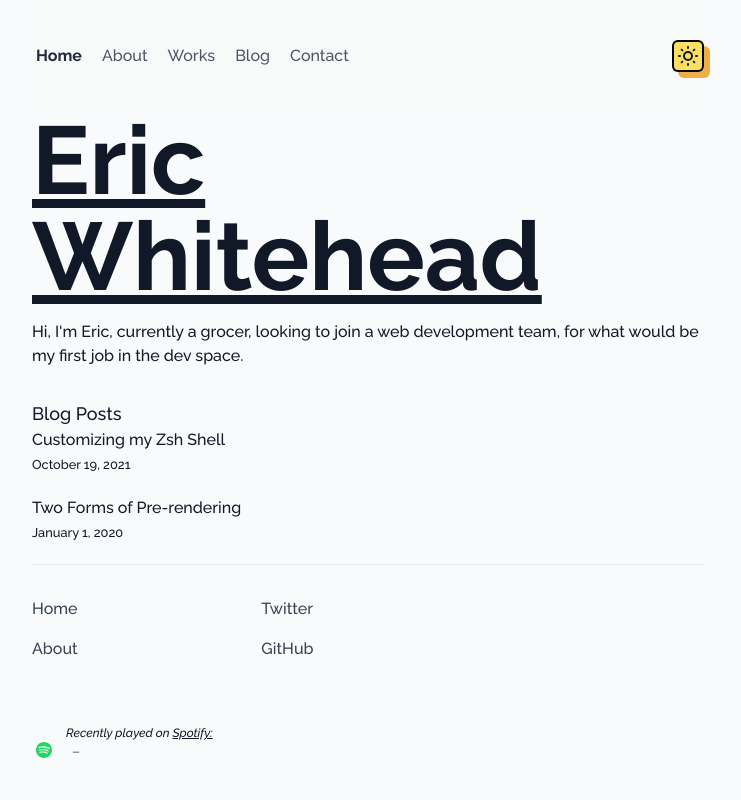
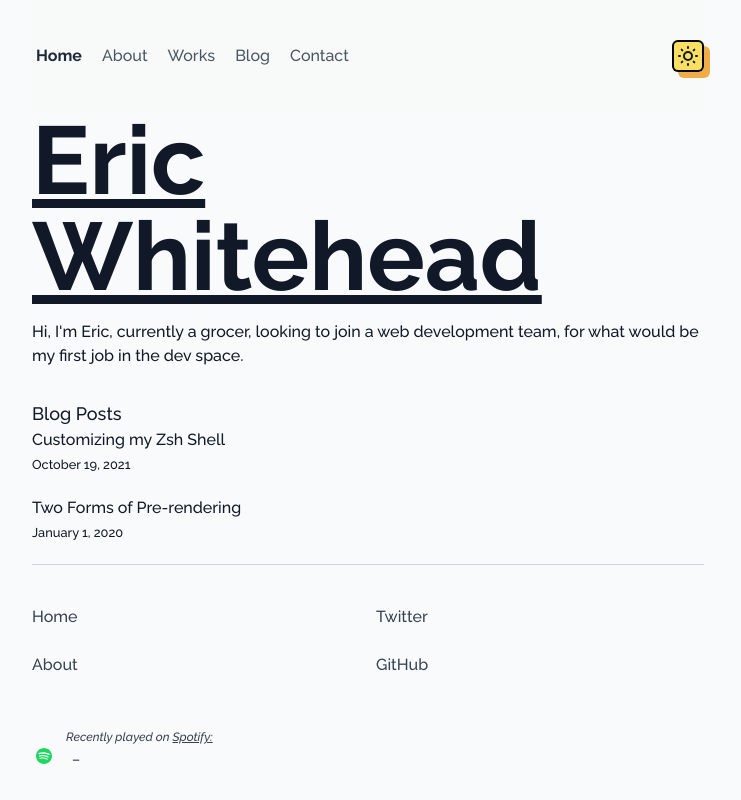
Before and after one commit to broc-head/broc-head-site, a Next.js app: page / in a window 1280 px wide. Shown: the whole page, without its empty margins (272-1013 px from the left). Built offline with nearby package versions, Linux system fonts and the light colour scheme; no server answers.

Commit message:
:art: moved things around in the footer, container

```diff
--- a/components/Container.tsx
+++ b/components/Container.tsx
@@ -5,6 +5,8 @@ import { useTheme } from 'next-themes';
 import Link from 'next/link';
 import MobileMenu from './MobileMenu';
 import Footer from './Footer';
+
+
 
 export const siteTitle = 'My Next.js Blog'
 
@@ -98,7 +100,7 @@ const Container = ({ children, ...customMeta }: Props) => {
           </nav>
         </div>
 
-        <main className="flex flex-col justify-center top-8 px-8 bg-gray-50 dark:bg-gray-900 mb-0">
+        <main className="flex flex-col justify-center px-8 bg-gray-50 dark:bg-gray-900 mb-auto">
           {children}
           <Footer />
         </main>
--- a/components/Footer.tsx
+++ b/components/Footer.tsx
@@ -14,11 +14,11 @@ const ExternalLink = ({ href, children }) => (
 
 export default function Footer() {
   return (
-    <footer className="flex flex-col justify-between items-start max-w-2xl mx-auto w-full mb-auto">
-      <hr className="w-full border-1 border-gray-200 dark:border-gray-800 mb-8" />
+    <footer className="flex flex-col justify-between items-start max-w-2xl mx-auto w-full">
+      <hr className="w-full border-1 border-gray-300 dark:border-gray-700 mb-10" />
 
-      <div className="w-full max-w-2xl grid grid-cols-1 gap-4 pb-16 sm:grid-cols-3">
-        <div className="flex flex-col space-y-4">
+      <div className="w-full max-w-2xl grid grid-cols-1 gap-4 sm:grid-cols-2">
+        <div className="flex flex-col space-y-6">
           <Link href="/">
             <a className="text-gray-700 dark:text-gray-400 hover:text-gray-600 transition">Home</a>
           </Link>
@@ -28,15 +28,14 @@ export default function Footer() {
             </a>
           </Link>
         </div>
-        <div className="flex flex-col space-y-4">
+        <div className="flex flex-col space-y-6">
           <ExternalLink href="https://twitter.com/er73c">Twitter</ExternalLink>
           <ExternalLink href="https://github.com/eric-jw">GitHub</ExternalLink>
         </div>
-        <div className="flex flex-col space-y-4">
-
-        </div>
       </div>
+      <div className='mt-5 mb-2 w-full'>
       <NowPlaying />
+      </div>
     </footer>
   );
 }
--- a/components/NowPlaying.tsx
+++ b/components/NowPlaying.tsx
@@ -47,7 +47,7 @@ function AnimatedBars() {
         className="flex"
       >
         <svg
-          className="h-5 w-5 text-gray-900 dark:text-gray-50"
+          className="h-5 w-5 text-gray-700 dark:text-gray-400"
           width="36"
           height="36"
           viewBox="0 0 700 700"
@@ -70,7 +70,7 @@ function AnimatedBars() {
       <span id='right' className='flex -ml-2 -mr-3'
       >
       <svg
-        className="h-5 w-5 text-gray-900 dark:text-gray-50"
+        className="h-5 w-5 text-gray-700 dark:text-gray-400"
         width="36"
         height="36"
         viewBox="0 0 700 700"
@@ -97,7 +97,7 @@ export default function NowPlaying() {
   const history = LastPlayed();
 
   return (
-    <div className="flex flex-row-reverse sm:flex-row items-center mb-8 space-x-0 sm:space-x-2 text-sm w-full">
+    <div className="flex flex-row-reverse sm:flex-row items-center mt-8 space-x-0 sm:space-x-2 text-sm w-full text-gray-700 dark:text-gray-400">
       <div className='pt-4 px-1'>
       {data?.songUrl ? (
 
@@ -112,18 +112,18 @@ export default function NowPlaying() {
         </svg>
       )}
       </div>
-       <div className='flex flex-col w-full'>
-      <p className='px-0.5 italic text-xs'>
+       <div className='flex flex-col w-full '>
+      <p className='px-0.5 mb-1 italic text-xs'>
               {data?.songUrl ? (
                 'Listening'
               ) : (
                   'Recently played'
               )} on <a href='https://www.spotify.com' className='underline'>Spotify:</a>
             </p>
-      <div className="inline-flex flex-col sm:flex-row w-full max-w-full truncate">
+      <div className="inline-flex flex-row flex-wrap w-full max-w-full truncate">
 
             <a
-              className="capsize text-gray-800 dark:text-gray-200 font-medium  max-w-max truncate"
+              className="text-gray-800 dark:text-gray-200 font-medium max-w-max truncate"
               href={data?.songUrl ?? history?.songUrl}
               target="_blank"
               rel="noopener noreferrer"
@@ -131,10 +131,10 @@ export default function NowPlaying() {
               {data?.title ?? history?.title}
             </a>
 
-          <span className="capsize mx-2 text-gray-500 dark:text-gray-300 hidden sm:block">
+          <span className='mx-1 px-1'>
             {' – '}
           </span>
-          <p className="capsize text-gray-500 dark:text-gray-300 max-w-max truncate">
+          <p className="max-w-max truncate">
             {data?.artist ?? history?.artist}
           </p>
         </div>
--- a/pages/index.tsx
+++ b/pages/index.tsx
@@ -19,7 +19,7 @@ const Index = ({ allPostsData }: {
         <Head>
           <title>{siteTitle}</title>
         </Head>
-        <div className='flex flex-col justify-center items-start max-w-2xl border-gray-200 dark:border-gray-700 mx-auto pb-16"'>
+        <div className='flex flex-col items-start max-w-2xl border-gray-200 dark:border-gray-700 mx-auto pb-16"'>
           <section className='mb-8'>
             <div className='text-6xl mb-4 md:text-8xl font-bold underline'>
               <h1 className='mb-4'>
@@ -33,7 +33,7 @@ const Index = ({ allPostsData }: {
 
           <section className=''>
             <h2 className='text-lg'>Blog Posts</h2>
-            <ul className='list-none'>
+            <ul className=''>
               {allPostsData.map(({ id, date, title }) => (
                 <li className='mb-5' key={id}>
                   <Link href={'/blog/'+id}>
```
